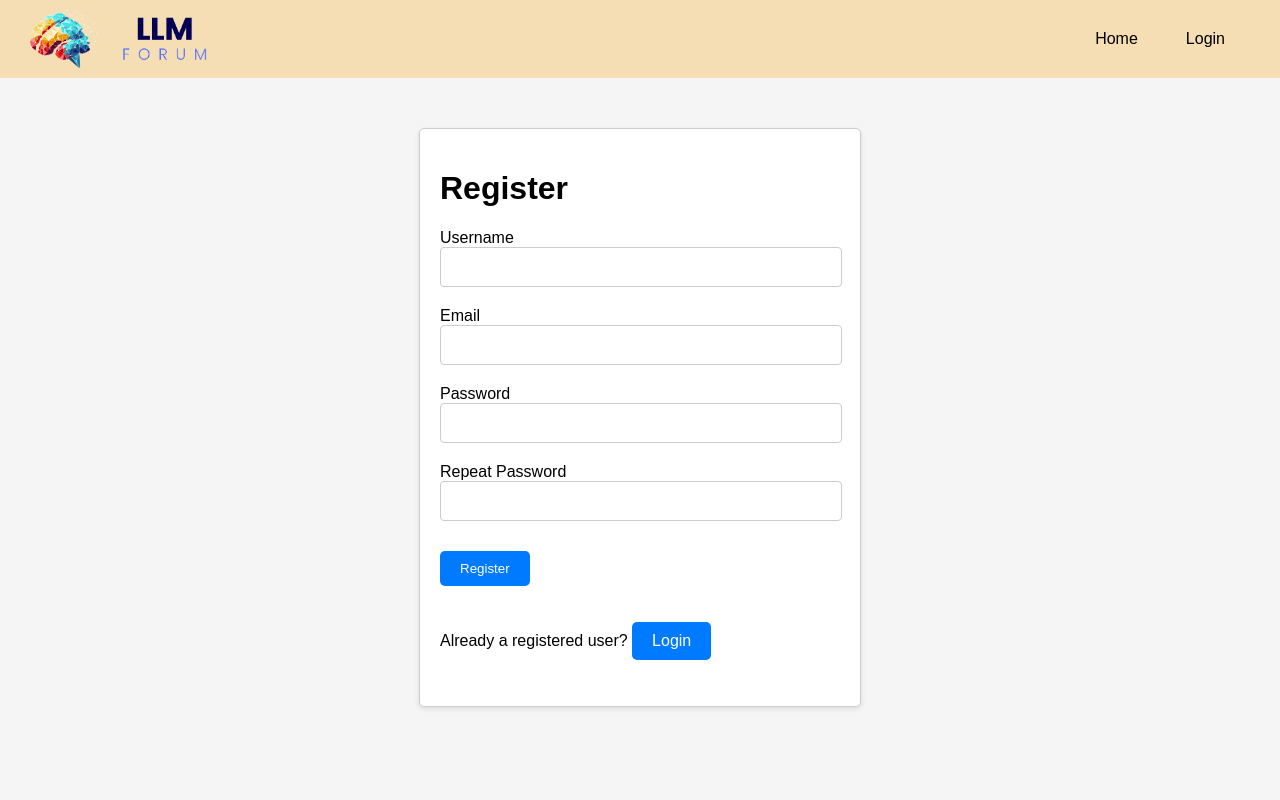
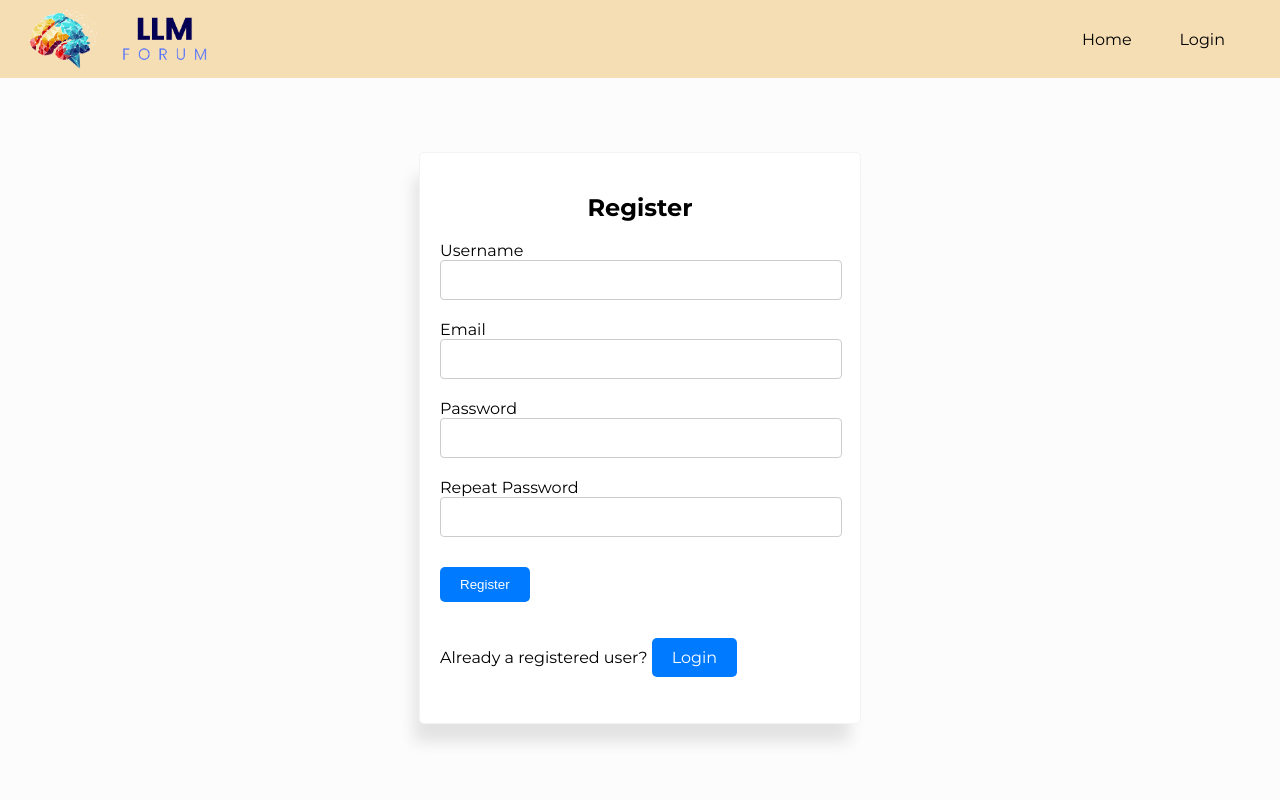
Before and after one commit to jith4j/CITS5505-Agile-Web-Development, a Flask app: page /register in a window 1280 px wide. Run offline with Flask 3, Linux system fonts and the light colour scheme; some web fonts are replaced.

Commit message:
Styling for register.html: Added css stylings for register.html template

```diff
--- a/app/static/style.css
+++ b/app/static/style.css
@@ -1,9 +1,9 @@
 body {
   margin: 0px !important;
-  font-family: "Poppins", sans-serif;
+  font-family: "Montserrat", sans-serif;
   font-optical-sizing: auto;
   font-style: normal;
-  background-color: #f5f5f5;
+  background-color: #fcfcfc;
 }
 
 a {
@@ -194,6 +194,64 @@ textarea {
   color: #fff;
 }
 
+/* Login page */
+.login-container {
+  max-width: 400px;
+  padding: 20px;
+  background-color: #fff;
+  border: 1px solid #f3f3f3;
+  border-radius: 5px;
+  box-shadow: -8px 21px 15px -3px rgba(0, 0, 0, 0.1);
+}
+
+.login-headings {
+  text-align: center;
+  display: flex;
+  align-items: center;
+  justify-content: center;
+  width: 100%;
+}
+
+.wrapper {
+  display: flex;
+  justify-content: center;
+  align-items: center;
+  width: 100%;
+  height: calc(100vh - 5rem);
+}
+
+.reg-link {
+  text-decoration: underline !important;
+  margin-left: 10px;
+  color: #007bff;
+}
+.reg-link-login {
+  text-decoration: underline !important;
+  margin-left: 5px;
+  color: #007bff;
+}
+
+.form-group {
+  margin-bottom: 20px;
+}
+
+.form-label {
+  margin-bottom: 10px;
+}
+
+.form-control {
+  width: 380px;
+  padding: 10px;
+  font-size: 16px;
+  border: 1px solid #ccc;
+  border-radius: 4px;
+}
+
+.error-message {
+  color: red;
+  font-size: 14px;
+}
+
 /* Styling for Profile Page */
 .profile-container {
   display: flex;
@@ -233,7 +291,7 @@ textarea {
   display: flex;
   flex-direction: column;
   align-items: center;
-  padding-left : 30px;
+  padding-left: 30px;
 }
 
 .username {
@@ -283,32 +341,3 @@ textarea {
   padding-right: 40px;
   align-items: center;
 }
-
-/* Login page */
-.login-container {
-  max-width: 400px;
-  margin: 0 auto;
-  padding: 20px;
-  background-color: #fff;
-  border: 1px solid #ccc;
-  border-radius: 5px;
-  box-shadow: 0 2px 5px rgba(0, 0, 0, 0.1);
-  margin-top: 50px;
-}
-
-.form-group {
-  margin-bottom: 20px;
-}
-
-.form-control {
-  width: 380px;
-  padding: 10px;
-  font-size: 16px;
-  border: 1px solid #ccc;
-  border-radius: 4px;
-}
-
-.error-message {
-  color: red;
-  font-size: 14px;
-}
--- a/app/templates/register.html
+++ b/app/templates/register.html
@@ -1,8 +1,9 @@
 {% extends "navbar.html" %}
 
 {% block content %}
+<div class="wrapper">
     <div class="login-container ">
-    <h1>Register</h1>
+        <h2 class="login-headings">Register</h2>
         <form action="" method="post">
             {{ form.hidden_tag() }}
             <div class="form-group">
@@ -38,5 +39,7 @@
             </div>
         </form>
         <p>Already a registered user? <a href="{{ url_for('login') }}" class="btn">Login</a></p>
+
+    </div>
 </div>
 {% endblock %}
```
Lines whose indentation alone changed are shown as unchanged.
